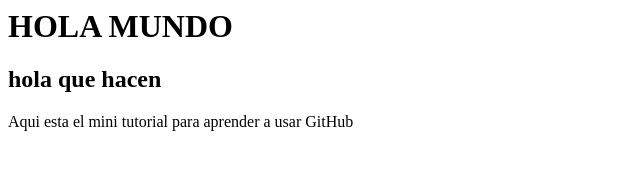
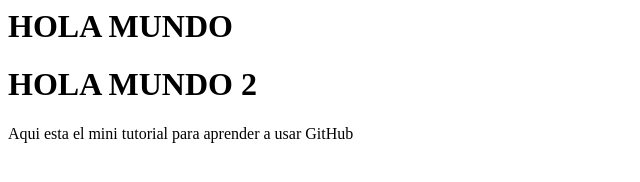
Before and after one commit to alejandro7bf/implementacion, a plain HTML site: page index.html in a window 1280 px wide. Shown: the whole page, without its empty margins (0-640 px from the left). Drawn offline with Linux system fonts and the light colour scheme.

Commit message:
Index.html
gdgdfgdgdfgfgdfgdfg

```diff
--- a/index.html
+++ b/index.html
@@ -7,9 +7,9 @@ Hola Mundo
 <h1>
 HOLA MUNDO
 </h1>
-<h2>
-hola que hacen
-</h2>
+<h1>
+HOLA MUNDO 2
+</h1>
 
 <div>
 	<body>
```
